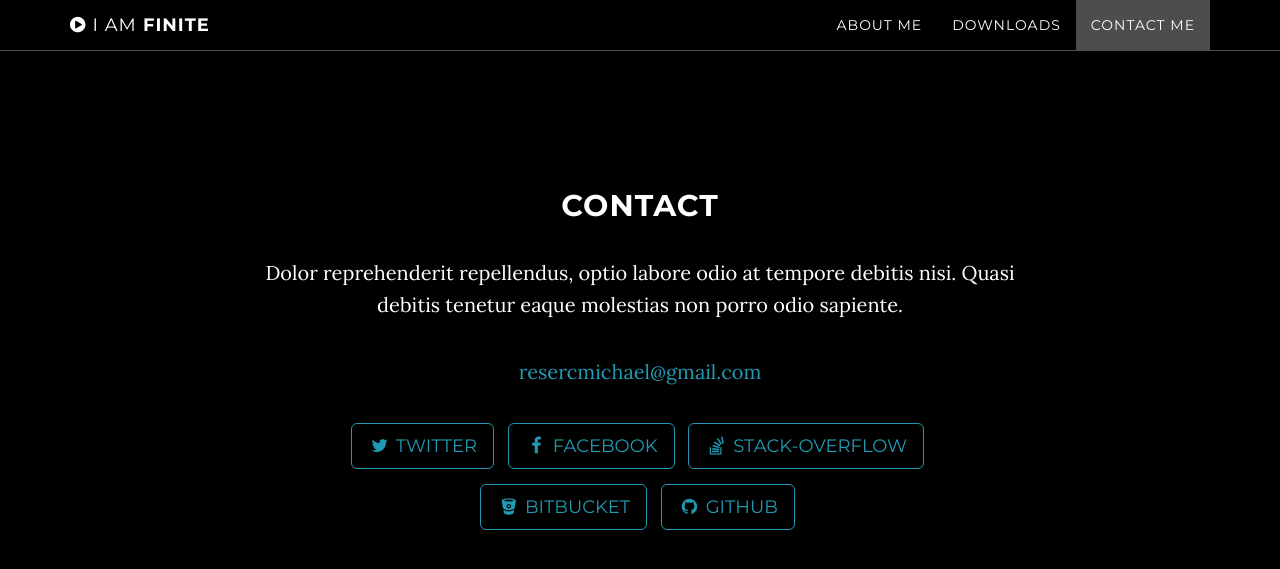
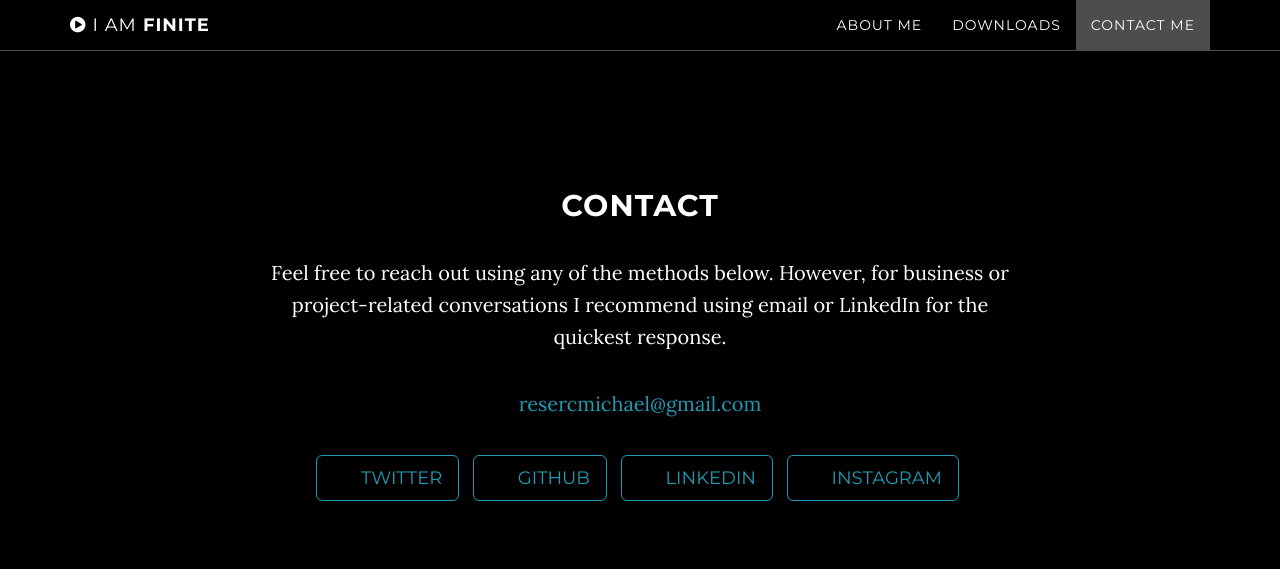
Before and after one commit to I-Am-Finite/I-Am-Finite.github.io, a Jekyll site: the page built from index.html, in a window 1280 px wide and 900 px high, scrolled down 2505 px. Shown: the top 569 px of the window. Built offline with Jekyll 4.4.1, drawn with Linux system fonts in a browser that asks for light colours.

Commit message:
Updated Contact Links

```diff
--- a/_config.yml
+++ b/_config.yml
@@ -14,16 +14,15 @@ footer: I Am Finite
 
 # Social networks usernames (many more available: google-plus, flickr, dribbble, pinterest, instagram, tumblr, linkedin, etc.)
 social:
-  - title: twitter
+  - title: Twitter
     url: https://x.com/I_Am_Finite
-  - title: facebook
-    url:
-  - title: stack-overflow
-    url: http://stackoverflow.com/questions/tagged/jekyll
-  - title: bitbucket
-    url: http://bitbucket.org/jekyll
-  - title: github
-    url: https://github.com/IronSummitMedia/startbootstrap
+  - title: GitHub
+    url: https://github.com/I-Am-Finite
+  - title: LinkedIn
+    url: https://www.linkedin.com/in/michaelreser/
+  - title: Instagram
+    url: https://www.instagram.com/i_am_finite/
+
 
 # Build settings
 markdown: kramdown
--- a/_includes/contact.html
+++ b/_includes/contact.html
@@ -3,7 +3,7 @@
         <div class="row">
             <div class="col-lg-8 col-lg-offset-2">
                 <h2>Contact</h2>
-                <p>Dolor reprehenderit repellendus, optio labore odio at tempore debitis nisi. Quasi debitis tenetur eaque molestias non porro odio sapiente.</p>
+                <p>Feel free to reach out using any of the methods below. However, for business or project-related conversations I recommend using email or LinkedIn for the quickest response.</p>
                 <p><a href="mailto:{{ site.email }}">{{ site.email }}</a>
                 </p>
                 <ul class="list-inline banner-social-buttons">
```
